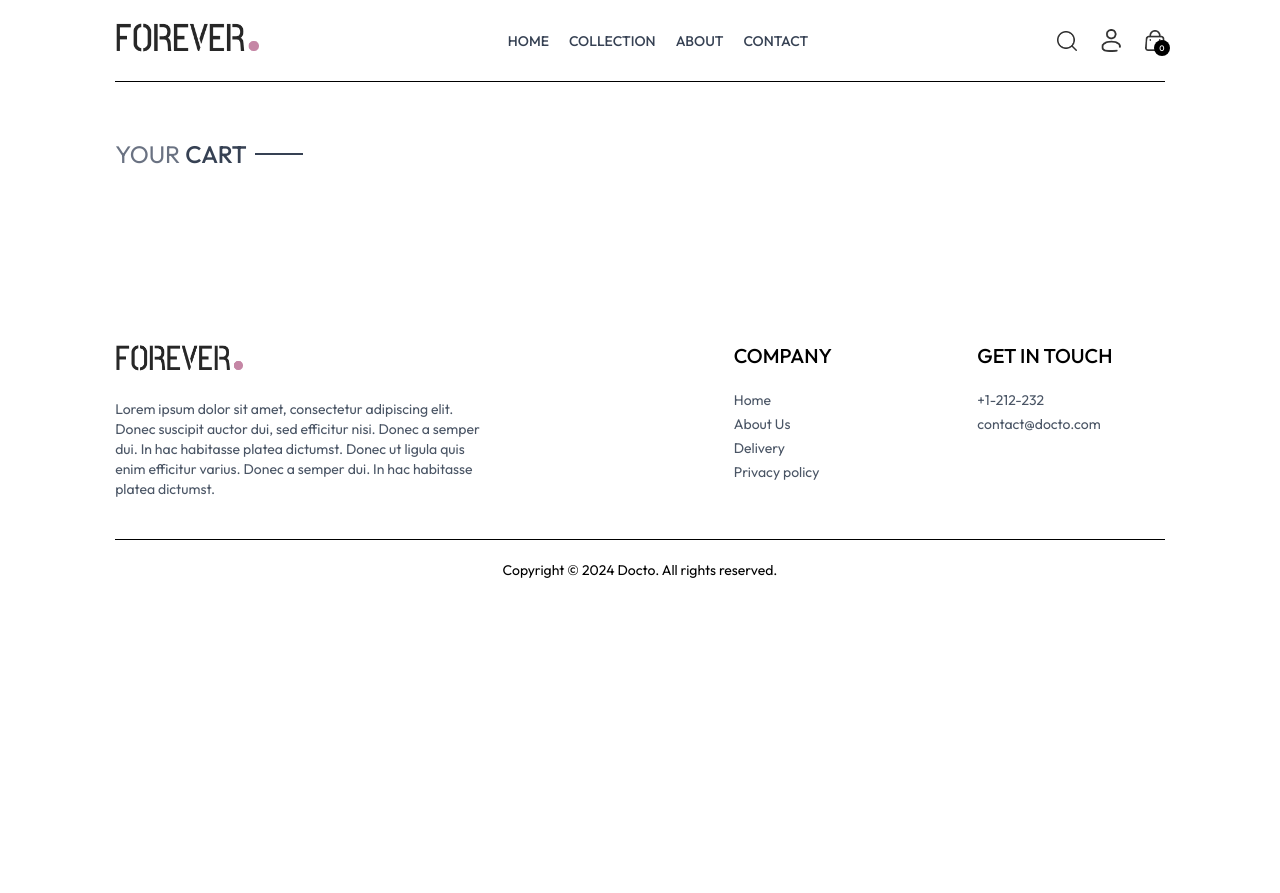
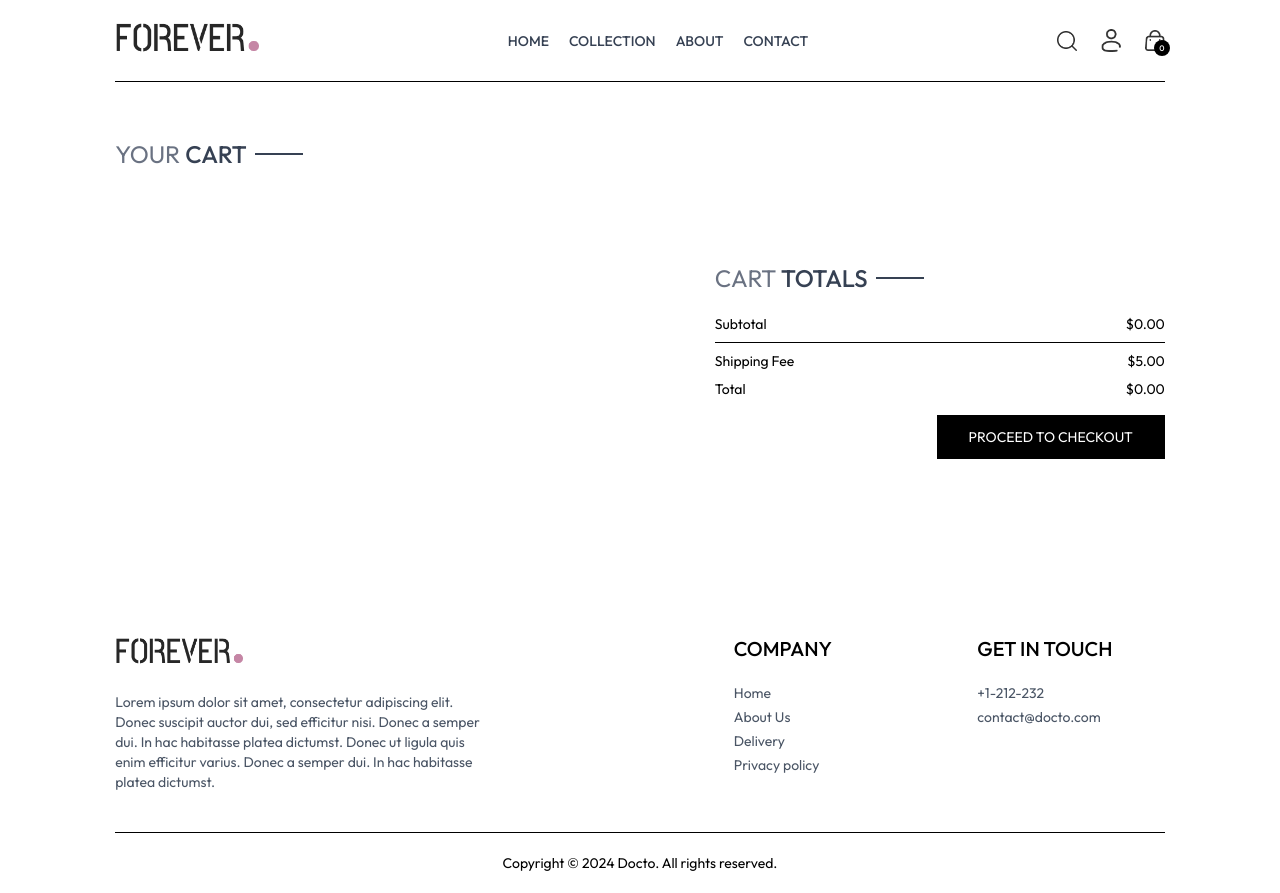
Before and after one commit to harshitydv1/docto, a React (Vite) app in the folder frontend/: page /cart in a window 1280 px wide. Before the commit the page ends 800 px from the top, so only its background shows below. Built offline with nearby package versions, Linux system fonts and the light colour scheme.

Commit message:
delivery info input init

```diff
--- a/frontend/src/components/CartTotal.jsx
+++ b/frontend/src/components/CartTotal.jsx
@@ -1,34 +1,41 @@
-import React, { useContext } from 'react'
-import { ShopContext } from '../context/ShopContext';
+import React, { useContext } from "react";
+import { ShopContext } from "../context/ShopContext";
+import Title from "./Title";
 
 const CartTotal = () => {
-    const {  currency, delivery_fee, getCartAmount } = useContext(ShopContext);
-
+  const { currency, delivery_fee, getCartAmount } = useContext(ShopContext);
 
   return (
-    <div className='w-full'>
-        <div className='text-2xl'>
-            <Title text={Cart} text2={TOTALS} />
+    <div className="w-full">
+      <div className="text-2xl">
+        <Title text1={"CART"} text2={"TOTALS"} />
       </div>
-        <div className='flex flex-col gap-2 mt-2 text-sm' >
-            <div className='flex justify-between '>
+      <div className="flex flex-col gap-2 mt-2 text-sm">
+        <div className="flex justify-between ">
           <p>Subtotal</p>
-                <p>{currency}{getCartAmount()}</p>
+          <p>
+            {currency}
+            {getCartAmount()}.00
+          </p>
         </div>
         <hr />
-            <div className='flex justify-between '>
+        <div className="flex justify-between ">
           <p>Shipping Fee</p>
-                <p>{currency}{delivery_fee}</p>
+          <p>
+            {currency}
+            {delivery_fee}.00
+          </p>
         </div>
-            <div className='flex justify-between'>
+        <div className="flex justify-between">
           <p>Total</p>
-                <p>{currency}{getCartAmount() === 0 ? 0 : getCartAmount() + delivery_fee}</p>
+          <p>
+            {currency}
+            {getCartAmount() === 0 ? 0 : getCartAmount() + delivery_fee}.00
+          </p>
         </div>
+      </div>
+    </div>
+  );
+};
 
-        </div>
-
-    </div>
-  )
-}
-
-export default CartTotal
+export default CartTotal;
--- a/frontend/src/context/ShopContext.jsx
+++ b/frontend/src/context/ShopContext.jsx
@@ -1,6 +1,7 @@
 import { createContext, useState } from "react";
 import { products } from "../assets/assets";
 import { toast } from "react-toastify";
+import { useNavigate } from "react-router-dom";
 
 export const ShopContext = createContext();
 
@@ -10,6 +11,7 @@ const ShopContextProvider = (props) => {
   const [search, setSearch] = useState("");
   const [showSearch, setShowSearch] = useState(false);
   const [cartItems, setCartItems] = useState({});
+  const navigate = useNavigate();
 
   const addToCart = async (itemId, size) => {
     if (!size) {
@@ -60,7 +62,7 @@ const ShopContextProvider = (props) => {
   };
 
 
-  const getCartAmount = async () => {
+  const getCartAmount = () => {
     let totalAmount = 0;
     for (const items in cartItems){
       let itemInfo = products.find((products)=> products._id === items);
@@ -93,7 +95,8 @@ const ShopContextProvider = (props) => {
     addToCart,
     getCartCount,
     updateQuantity,
-    getCartAmount
+    getCartAmount,
+    navigate
   };
   return (
     <ShopContext.Provider value={value}>{props.children}</ShopContext.Provider>
--- a/frontend/src/pages/Cart.jsx
+++ b/frontend/src/pages/Cart.jsx
@@ -2,11 +2,12 @@ import React, { useContext, useEffect, useState } from 'react'
 import { ShopContext } from '../context/ShopContext'
 import Title from '../components/Title';
 import { assets } from '../assets/assets';
+import CartTotal from '../components/CartTotal';
 
 function Cart() {
 
 
-  const { products, currency, cartItems, updateQuantity } =
+  const { products, currency, cartItems, updateQuantity, navigate } =
     useContext(ShopContext);
 
   const[cartData, setCartData]= useState([]);
@@ -58,7 +59,17 @@ function Cart() {
           })
         }
       </div>
+      <div className='flex justify-end my-20'>
+        <div className='w-full sm:w-[450px]'>
+          <CartTotal />
+          <div className='w-full text-end'>
+            <button onClick={()=> navigate('/place-orders')} className='bg-black text-white text-sm my-4 px-8 py-3'>PROCEED TO CHECKOUT</button>
 
+          </div>
+
+        </div>
+
+      </div>
 
     </div>
   )
--- a/frontend/src/pages/PlaceOrder.jsx
+++ b/frontend/src/pages/PlaceOrder.jsx
@@ -1,8 +1,35 @@
 import React from 'react'
+import Title from '../components/Title'
 
 const PlaceOrder = () => {
 	return (
-		<div>Place Order</div>
+		<div className='flex flex-col sm:flex-row justify-between gap-4 pt-5 sm:pt-14 min-h-[80vh] border-t'>
+			{/* -----------Left Side----------- */}
+			<div className='flex flex-col gap-4 w-full sm:max-w-[480px]'>
+				<div className='text-xl sm:text-2xl my-3'>
+					<Title text1={"DELIVERY"} text2={"INFORMATION"} />
+				</div>
+				<div className='flex gap-3'>
+					<input className='border border-gray-300 rounded py-1.5 px-3 w-full' type='text' placeholder='First Name'/>
+					<input className='border border-gray-300 rounded py-1.5 px-3 w-full' type='text' placeholder='Last Name'/>
+
+				</div>
+				<input className='border border-gray-300 rounded py-1.5 px-3 w-full' type='email' placeholder='Email Address'/>
+				<input className='border border-gray-300 rounded py-1.5 px-3 w-full' type='text' placeholder='Address'/>
+				<div className='flex gap-3'>
+					<input className='border border-gray-300 rounded py-1.5 px-3 w-full' type='text' placeholder='City'/>
+					<input className='border border-gray-300 rounded py-1.5 px-3 w-full' type='text' placeholder='State'/>
+				</div>
+				<div className='flex gap-3'>
+					<input className='border border-gray-300 rounded py-1.5 px-3 w-full' type='number' placeholder='Zip Code'/>
+					<input className='border border-gray-300 rounded py-1.5 px-3 w-full' type='text' placeholder='Country'/>
+				</div>
+				<input className='border border-gray-300 rounded py-1.5 px-3 w-full' type='number' placeholder='Phone Number'/>
+
+
+
+			</div>
+		</div>
 	)
 }
 
```
Lines whose indentation alone changed are shown as unchanged.
